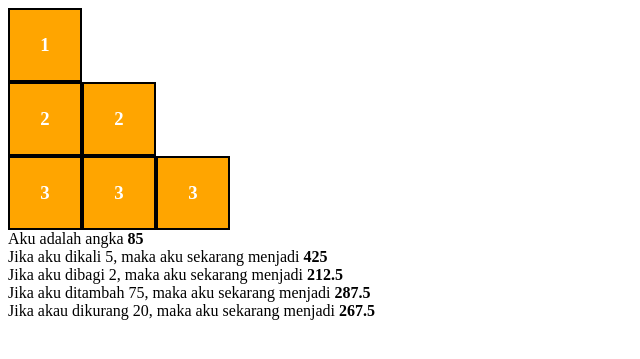
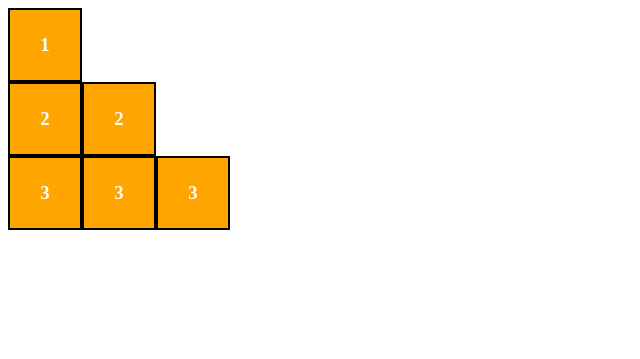
Before and after one commit to diiannn/pw2024_233040085, a PHP site: page /1c..php in a window 1280 px wide. Shown: the top 359 px of the page, without its empty margins (0-640 px from the left). Run offline with PHP 8.4, Linux system fonts and the light colour scheme.

Commit message:
first commit

```diff
--- a/tugas/tugas1/1c..php
+++ b/tugas/tugas1/1c..php
@@ -42,17 +42,3 @@
     </div>
 </body>
 </html>
-
-<?php
- $angka = 85;
-
-echo "Aku adalah angka <b>$angka</b> <br>";
-$angka *= 5;
-echo "Jika aku dikali 5, maka aku sekarang menjadi <b>$angka</b> <br>";
-$angka /= 2;
-echo "Jika aku dibagi 2, maka aku sekarang menjadi <b>$angka</b> <br>";
-$angka += 75;
-echo "Jika aku ditambah 75, maka aku sekarang menjadi <b>$angka</b> <br>";
-$angka -= 20;
-echo "Jika akau dikurang 20, maka aku sekarang menjadi <b>$angka</b>";
- ?>
```
